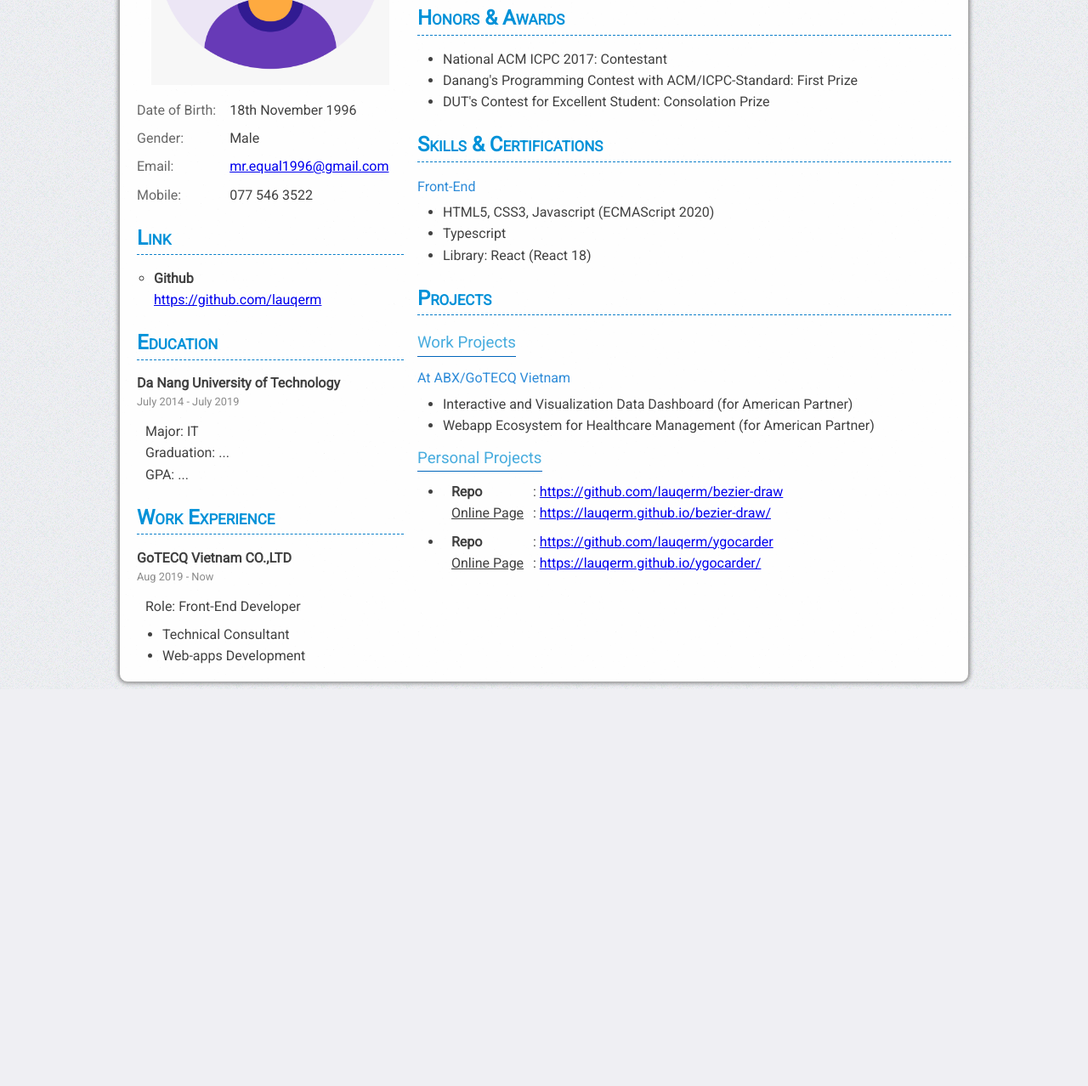
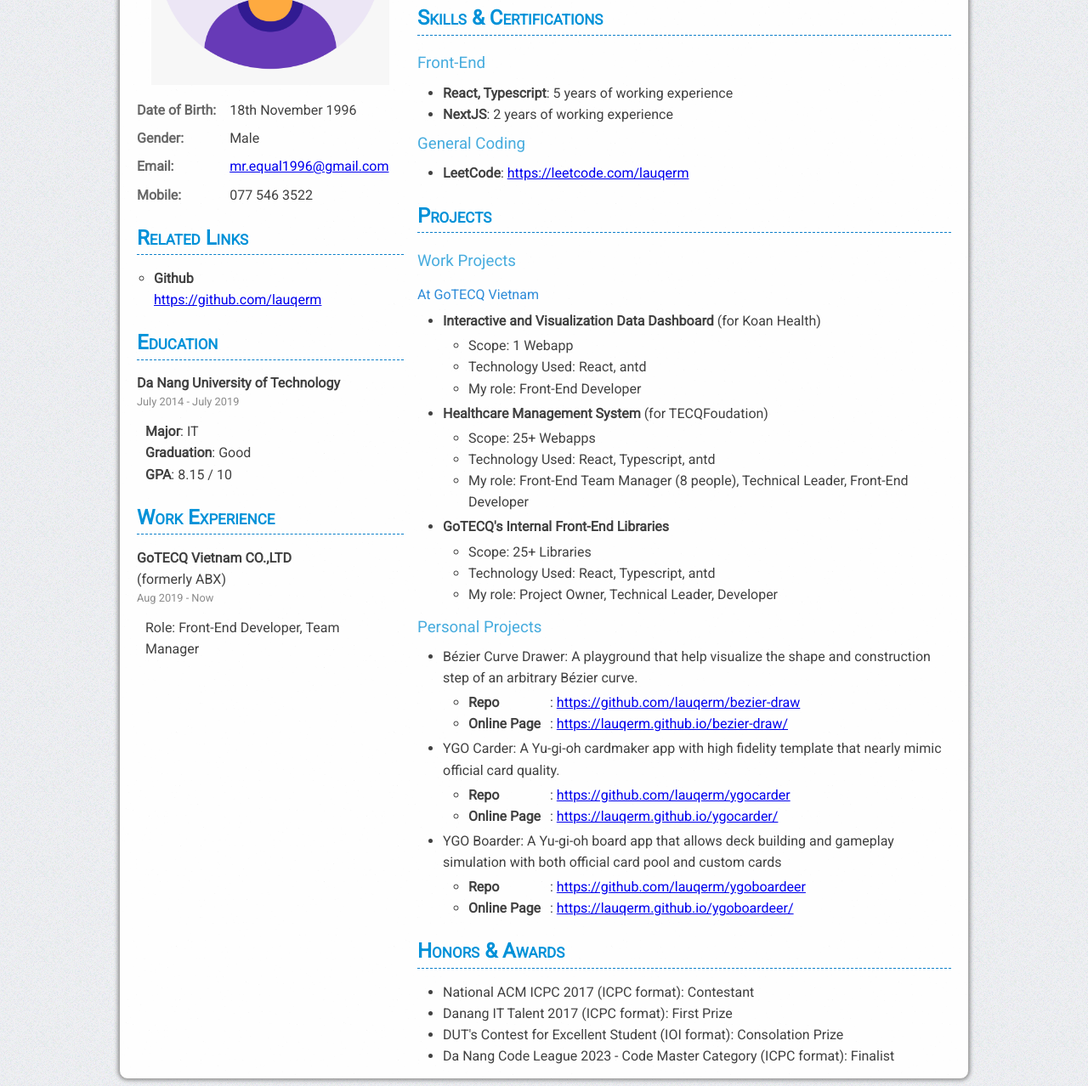
Before and after one commit to lauqerm/lauqerm.github.io, a plain HTML site: page index.html in a window 1280 px wide. Shown: the part 209-1487 px from the top of the page at 85% size. Before the commit the page ends 1020 px from the top, so only its background shows below. Drawn offline with Linux system fonts and the light colour scheme.

Commit message:
Update bio and small structure change

```diff
--- a/index.html
+++ b/index.html
@@ -38,6 +38,10 @@
             background-image: url('./img/noise.png');
         }
 
+        label {
+            font-weight: bold;
+        }
+
         h2 {
             font-weight: bold;
             color: #0091d8;
@@ -51,7 +55,6 @@
             display: inline-block;
             font-weight: normal;
             color: #47acde;
-            border-bottom: 1px solid #0065bb;
             -webkit-margin-before: 0.2em;
             margin-block-start: 0.2em;
             -webkit-margin-end: 0.15em;
@@ -197,7 +200,7 @@
                 </summary>
                 <summary>
                     <h2>
-                        Link
+                        Related Links
                     </h2>
                     <ul class="short-list">
                         <li>
@@ -217,9 +220,9 @@
                         <time>July 2014 - July 2019</time>
                     </div>
                     <p>
-                        Major: IT<br />
-                        Graduation: ...<br />
-                        GPA: ...<br />
+                        <b>Major</b>: IT<br />
+                        <b>Graduation</b>: Good<br />
+                        <b>GPA</b>: 8.15 / 10<br />
                     </p>
                 </summary>
                 <summary>
@@ -227,15 +230,11 @@
                         Work Experience
                     </h2>
                     <div class="period">
-                        <strong>GoTECQ Vietnam CO.,LTD</strong>
+                        <strong>GoTECQ Vietnam CO.,LTD</strong> (formerly ABX)
                         <time>Aug 2019 - Now</time>
                     </div>
                     <p>
-                        Role: Front-End Developer<br />
-                    <ul>
-                        <li>Technical Consultant</li>
-                        <li>Web-apps Development</li>
-                    </ul>
+                        Role: Front-End Developer, Team Manager
                     </p>
                 </summary>
             </div>
@@ -246,28 +245,23 @@
                     About myself
                 </h2>
                 <p>
-                    Introvert at heart but still pretty sociable. For coding, I always try to sort out things and implement a new approach (but rarely have time for that), I also has a habit of shorten code line, sometime too much and make it hard to comment after. I like to play video game and learn random knowledge, does not play sport in general.
+                    Introvert at heart but still pretty sociable. For coding, I always try to sort out things and implement a new approach (but rarely have time for that). I also has a habit of shorten my code, sometime go overboard and make it unneccesary hard for my future self 6 months after. I like to play video game and learn random knowledge.
                 </p>
-            </article>
-            <article>
-                <h2>
-                    Honors & Awards
-                </h2>
-                <ul>
-                    <li>National ACM ICPC 2017: Contestant</li>
-                    <li>Danang's Programming Contest with ACM/ICPC-Standard: First Prize</li>
-                    <li>DUT's Contest for Excellent Student: Consolation Prize</li>
-                </ul>
             </article>
             <article>
                 <h2>
                     Skills & Certifications
                 </h2>
-                <h4>Front-End</h4>
+                <h3>Front-End</h4>
                 <ul>
-                    <li>HTML5, CSS3, Javascript (ECMAScript 2020)</li>
-                    <li>Typescript</li>
-                    <li>Library: React (React 18)</li>
+                    <li><b>React, Typescript</b>: 5 years of working experience</li>
+                    <li><b>NextJS</b>: 2 years of working experience</li>
+                </ul>
+                <h3>General Coding</h3>
+                <ul>
+                    <li><b>LeetCode</b>: <a href="https://leetcode.com/lauqerm" target="_blank" rel="nofollower noreferrer">
+                        https://leetcode.com/lauqerm
+                    </a></li>
                 </ul>
             </article>
             <article>
@@ -279,10 +273,32 @@
                         Work Projects
                     </h3>
                     <p>
-                        <h4>At ABX/GoTECQ Vietnam</h4>
+                        <h4>At GoTECQ Vietnam</h4>
                         <ul>
-                            <li>Interactive and Visualization Data Dashboard (for American Partner)</li>
-                            <li>Webapp Ecosystem for Healthcare Management (for American Partner)</li>
+                            <li>
+                                <b>Interactive and Visualization Data Dashboard</b> (for Koan Health)
+                                <ul>
+                                    <li>Scope: 1 Webapp</li>
+                                    <li>Technology Used: React, antd</li>
+                                    <li>My role: Front-End Developer</li>
+                                </ul>
+                            </li>
+                            <li>
+                                <b>Healthcare Management System</b> (for TECQFoudation)
+                                <ul>
+                                    <li>Scope: 25+ Webapps</li>
+                                    <li>Technology Used: React, Typescript, antd</li>
+                                    <li>My role: Front-End Team Manager (8 people), Technical Leader, Front-End Developer</li>
+                                </ul>
+                            </li>
+                            <li>
+                                <b>GoTECQ's Internal Front-End Libraries</b>
+                                <ul>
+                                    <li>Scope: 25+ Libraries</li>
+                                    <li>Technology Used: React, Typescript, antd</li>
+                                    <li>My role: Project Owner, Technical Leader, Developer</li>
+                                </ul>
+                            </li>
                         </ul>
                     </p>
                 </article>
@@ -292,27 +308,63 @@
                     </h3>
                     <ul>
                         <li>
-                            <p>
-                                <b class="list-label">Repo</b>: <a href="https://github.com/lauqerm/bezier-draw" target="_blank" rel="nofollower noreferrer">
+                            Bézier Curve Drawer: A playground that help visualize the shape and construction step of an arbitrary Bézier curve.
+                            <ul>
+                                <li>
+                                    <b class="list-label">Repo</b>: <a href="https://github.com/lauqerm/bezier-draw" target="_blank" rel="nofollower noreferrer">
                                     https://github.com/lauqerm/bezier-draw
-                                </a><br />
-                                <u class="list-label">Online Page</u>: <a href="https://lauqerm.github.io/bezier-draw/" target="_blank" rel="nofollower noreferrer">
-                                    https://lauqerm.github.io/bezier-draw/
-                                </a><br />
-                            </p>
+                                    </a>
+                                </li>
+                                <li>
+                                    <b class="list-label">Online Page</b>: <a href="https://lauqerm.github.io/bezier-draw/" target="_blank" rel="nofollower noreferrer">
+                                        https://lauqerm.github.io/bezier-draw/
+                                    </a>
+                                </li>
+                            </ul>
                         </li>
                         <li>
-                            <p>
-                                <b class="list-label">Repo</b>: <a href="https://github.com/lauqerm/ygocarder" target="_blank" rel="nofollower noreferrer">
-                                    https://github.com/lauqerm/ygocarder
-                                </a><br />
-                                <u class="list-label">Online Page</u>: <a href="https://lauqerm.github.io/ygocarder/" target="_blank" rel="nofollower noreferrer">
-                                    https://lauqerm.github.io/ygocarder/
-                                </a><br />
-                            </p>
+                            YGO Carder: A Yu-gi-oh cardmaker app with high fidelity template that nearly mimic official card quality.
+                            <ul>
+                                <li>
+                                    <b class="list-label">Repo</b>: <a href="https://github.com/lauqerm/ygocarder" target="_blank" rel="nofollower noreferrer">
+                                        https://github.com/lauqerm/ygocarder
+                                    </a>
+                                </li>
+                                <li>
+                                    <b class="list-label">Online Page</b>: <a href="https://lauqerm.github.io/ygocarder/" target="_blank" rel="nofollower noreferrer">
+                                        https://lauqerm.github.io/ygocarder/
+                                    </a>
+                                </li>
+                            </ul>
+                        </li>
+                        <li>
+                            YGO Boarder: A Yu-gi-oh board app that allows deck building and gameplay simulation with both official card pool and custom cards
+                            <ul>
+                                <li>
+                                    <b class="list-label">Repo</b>: <a href="https://github.com/lauqerm/ygoboardeer" target="_blank" rel="nofollower noreferrer">
+                                        https://github.com/lauqerm/ygoboardeer
+                                    </a>
+                                </li>
+                                <li>
+                                    <b class="list-label">Online Page</b>: <a href="https://lauqerm.github.io/ygoboardeer/" target="_blank" rel="nofollower noreferrer">
+                                        https://lauqerm.github.io/ygoboardeer/
+                                    </a>
+                                </li>
+                            </ul>
                         </li>
                     </ul>
                 </article>
+            </article>
+            <article>
+                <h2>
+                    Honors & Awards
+                </h2>
+                <ul>
+                    <li>National ACM ICPC 2017 (ICPC format): Contestant</li>
+                    <li>Danang IT Talent 2017 (ICPC format): First Prize</li>
+                    <li>DUT's Contest for Excellent Student (IOI format): Consolation Prize</li>
+                    <li>Da Nang Code League 2023 - Code Master Category (ICPC format): Finalist</li>
+                </ul>
             </article>
         </section>
     </div>
```
